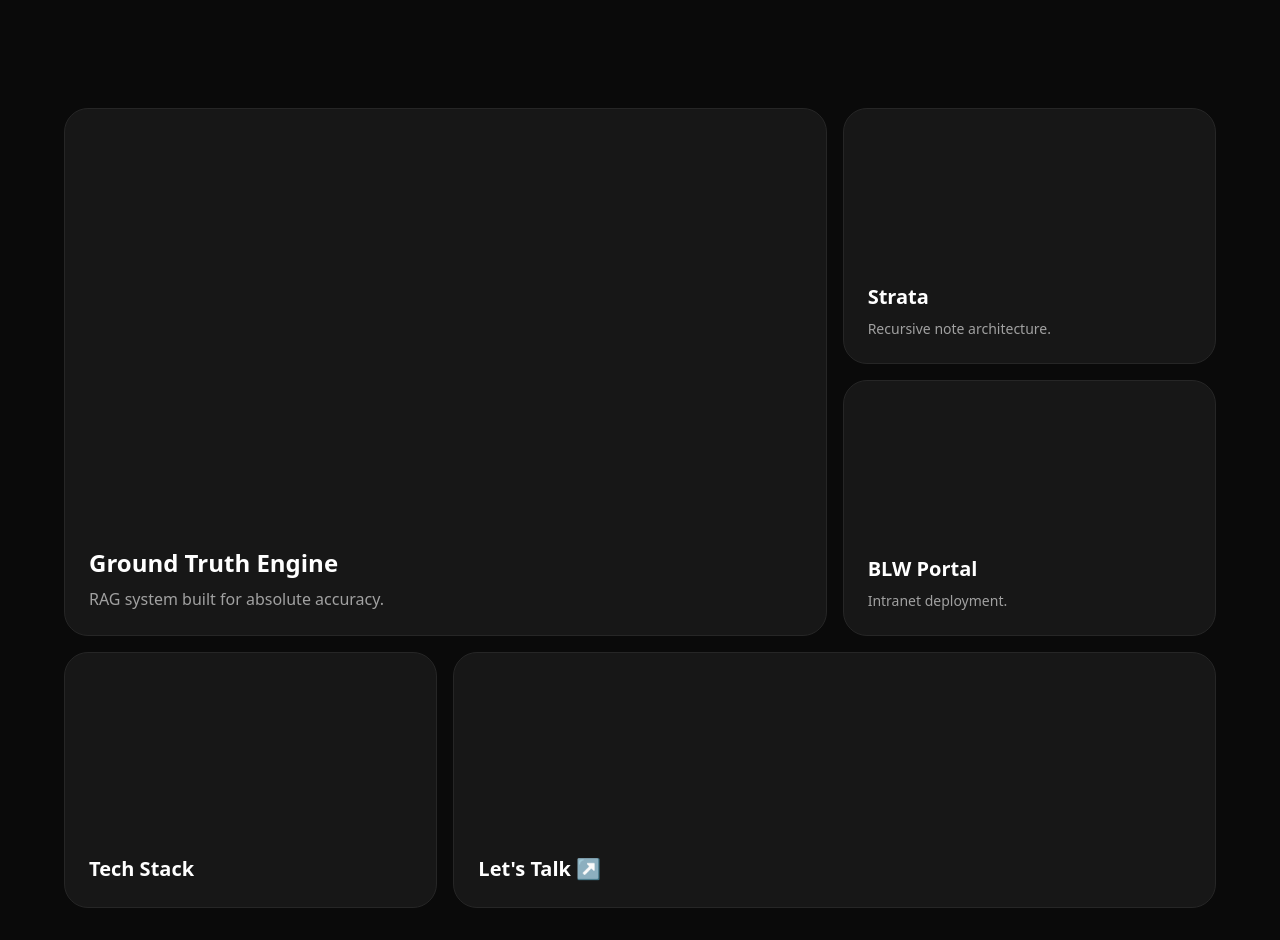
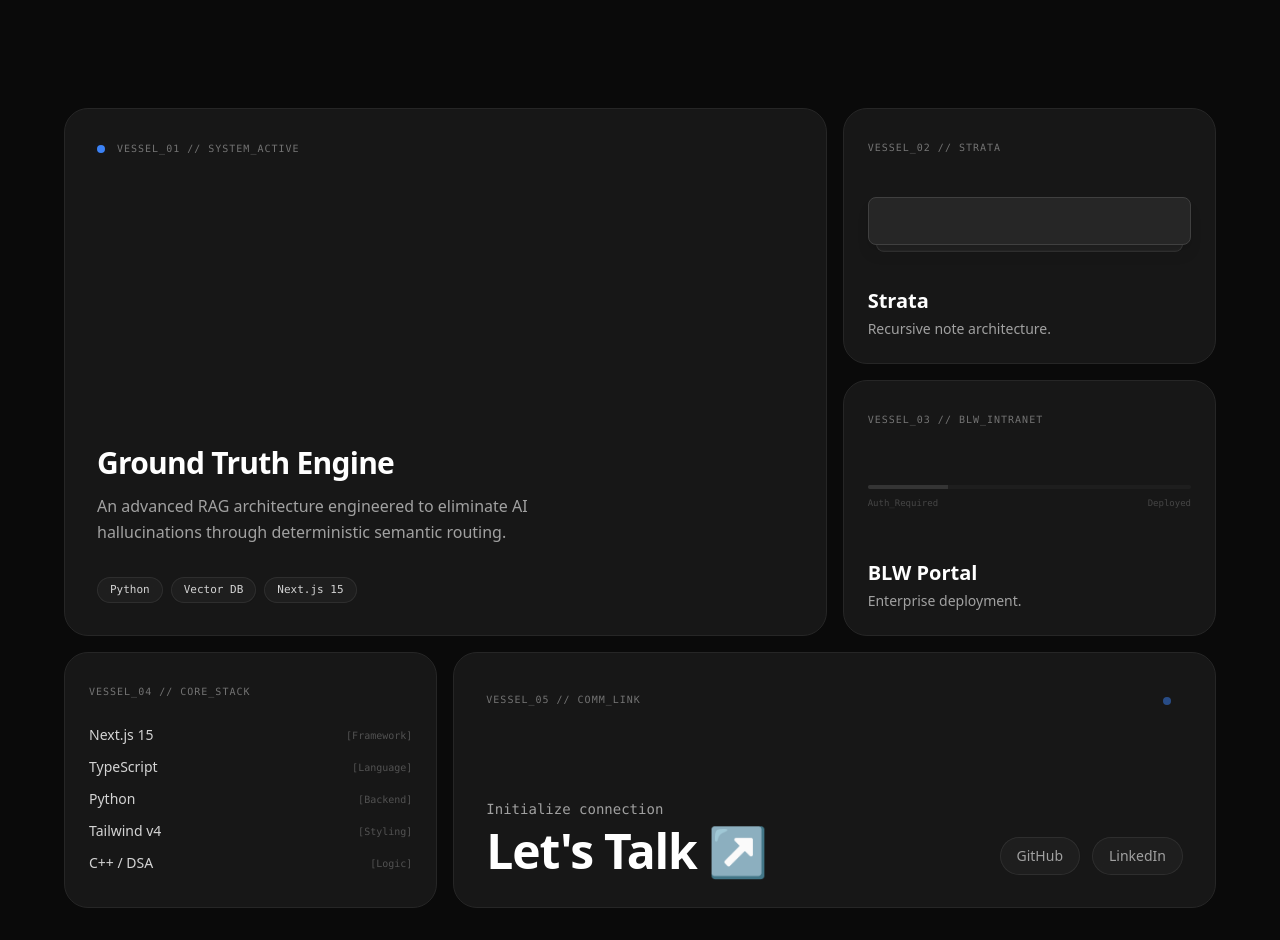
Before and after one commit to amaaxx/horcrux, a Next.js app in the folder frontend/: page / in a window 1280 px wide. Shown: the part 320-1260 px from the top of the page. Built offline with nearby package versions, Linux system fonts and the light colour scheme.

Commit message:
feat: finalize vessel architecture for bento-grid
Integrated interactive animations and logic for Vessels 01-05.

Added terminal-style tech readout and kinetic comm-link UI.

Refined layout metadata and optimized hydration for browser extensions.

```diff
--- a/frontend/app/layout.tsx
+++ b/frontend/app/layout.tsx
@@ -30,9 +30,12 @@ export default function RootLayout({ children,
       className={`${geistSans.variable} ${geistMono.variable} antialiased scroll-smooth`}
       suppressHydrationWarning
     >
-      <body className="bg-background text-white selection:bg-accent/30 selection:text-accent">
-        {children}
-      </body>
+      <body
+  className="bg-background text-white selection:bg-accent/30 selection:text-accent"
+  suppressHydrationWarning
+>
+  {children}
+</body>
     </html>
   );
 }
--- a/frontend/app/page.tsx
+++ b/frontend/app/page.tsx
@@ -51,47 +51,184 @@ export default function Home() {
           className="grid grid-cols-1 md:grid-cols-3 md:grid-rows-3 gap-4 h-auto md:h-[800px]"
         >
 
-          {/* Main Large Card (Spans 2 columns, 2 rows) */}
+          {/* ========================================== */}
+          {/* VESSEL 01: Ground Truth Engine (Main Card) */}
+          {/* ========================================== */}
           <motion.div
             variants={item}
-            className="bg-surface border border-border rounded-3xl p-6 md:col-span-2 md:row-span-2 flex flex-col justify-end transition-colors hover:border-neutral-700 cursor-pointer"
+            className="relative overflow-hidden bg-surface border border-border rounded-3xl p-8 md:col-span-2 md:row-span-2 flex flex-col justify-end transition-all hover:border-neutral-600 group cursor-pointer"
           >
-            <h2 className="text-2xl font-bold mb-2">Ground Truth Engine</h2>
-            <p className="text-neutral-400">RAG system built for absolute accuracy.</p>
+            {/* Hover Gradient Glow */}
+            <div className="absolute inset-0 bg-gradient-to-br from-accent/10 to-transparent opacity-0 group-hover:opacity-100 transition-opacity duration-700" />
+
+            {/* Top Status Indicator */}
+            <div className="absolute top-8 left-8 flex items-center gap-3">
+              <span className="relative flex h-2 w-2">
+                <span className="animate-ping absolute inline-flex h-full w-full rounded-full bg-accent opacity-75"></span>
+                <span className="relative inline-flex rounded-full h-2 w-2 bg-accent"></span>
+              </span>
+              <span className="font-mono text-[10px] text-neutral-500 tracking-widest uppercase">
+                Vessel_01 // System_Active
+              </span>
+            </div>
+
+            {/* Core Content */}
+            <div className="relative z-10">
+              <h2 className="text-3xl font-bold mb-3 tracking-tight group-hover:text-accent transition-colors duration-300">
+                Ground Truth Engine
+              </h2>
+              <p className="text-neutral-400 max-w-md mb-8 leading-relaxed">
+                An advanced RAG architecture engineered to eliminate AI hallucinations through deterministic semantic routing.
+              </p>
+
+              {/* Tech Stack Pills */}
+              <div className="flex flex-wrap gap-2">
+                {['Python', 'Vector DB', 'Next.js 15'].map((tech) => (
+                  <span
+                    key={tech}
+                    className="px-3 py-1 text-[11px] font-mono text-neutral-300 bg-neutral-800/50 rounded-full border border-neutral-700/50 backdrop-blur-sm"
+                  >
+                    {tech}
+                  </span>
+                ))}
+              </div>
+            </div>
           </motion.div>
 
-          {/* Top Right Card */}
+          {/* ========================================== */}
+          {/* VESSEL 02: Strata (Top Right)              */}
+          {/* ========================================== */}
           <motion.div
             variants={item}
-            className="bg-surface border border-border rounded-3xl p-6 flex flex-col justify-end transition-colors hover:border-neutral-700 cursor-pointer"
+            className="relative overflow-hidden bg-surface border border-border rounded-3xl p-6 flex flex-col justify-between transition-all hover:border-neutral-600 group cursor-pointer"
           >
-            <h2 className="text-xl font-bold mb-2">Strata</h2>
-            <p className="text-neutral-400 text-sm">Recursive note architecture.</p>
+            <div className="absolute top-6 left-6">
+              <span className="font-mono text-[10px] text-neutral-500 tracking-widest uppercase">
+                Vessel_02 // Strata
+              </span>
+            </div>
+
+            {/* Interactive "Recursive Layers" Visual */}
+            <div className="relative mt-12 h-20 w-full flex items-center justify-center">
+               <div className="absolute w-full h-12 bg-neutral-800 rounded-lg border border-neutral-700 transform transition-transform group-hover:-translate-y-3 group-hover:scale-[0.98] duration-500 z-10 shadow-lg" />
+               <div className="absolute w-full h-12 bg-neutral-800/80 rounded-lg border border-neutral-700/80 transform translate-y-2 scale-[0.95] transition-transform group-hover:-translate-y-0 group-hover:scale-[0.92] duration-500 z-0" />
+               <div className="absolute w-full h-12 bg-neutral-800/40 rounded-lg border border-neutral-700/50 transform translate-y-4 scale-[0.90] transition-transform group-hover:translate-y-3 group-hover:scale-[0.85] duration-500 -z-10" />
+            </div>
+
+            <div className="relative z-20 mt-4">
+              <h2 className="text-xl font-bold mb-1 group-hover:text-accent transition-colors duration-300">Strata</h2>
+              <p className="text-neutral-400 text-sm">Recursive note architecture.</p>
+            </div>
           </motion.div>
 
-          {/* Middle Right Card */}
+          {/* ========================================== */}
+          {/* VESSEL 03: BLW Portal (Middle Right)       */}
+          {/* ========================================== */}
           <motion.div
             variants={item}
-            className="bg-surface border border-border rounded-3xl p-6 flex flex-col justify-end transition-colors hover:border-neutral-700 cursor-pointer"
+            className="relative overflow-hidden bg-surface border border-border rounded-3xl p-6 flex flex-col justify-between transition-all hover:border-neutral-600 group cursor-pointer"
           >
-            <h2 className="text-xl font-bold mb-2">BLW Portal</h2>
-            <p className="text-neutral-400 text-sm">Intranet deployment.</p>
+            <div className="absolute top-6 left-6">
+              <span className="font-mono text-[10px] text-neutral-500 tracking-widest uppercase">
+                Vessel_03 // BLW_Intranet
+              </span>
+            </div>
+
+            {/* Enterprise Security Loading Bar Visual */}
+            <div className="relative mt-12 flex-grow flex items-center justify-start opacity-50 group-hover:opacity-100 transition-opacity duration-500">
+               <div className="flex flex-col gap-2 w-full">
+                 <div className="h-1 w-full bg-neutral-800 rounded-full overflow-hidden">
+                   <div className="h-full bg-neutral-600 w-1/4 group-hover:bg-accent group-hover:w-full transition-all duration-1000 ease-in-out"></div>
+                 </div>
+                 <div className="flex justify-between w-full text-[9px] font-mono text-neutral-500">
+                   <span>Auth_Required</span>
+                   <span className="group-hover:text-accent transition-colors">Deployed</span>
+                 </div>
+               </div>
+            </div>
+
+            <div className="relative z-20 mt-4">
+              <h2 className="text-xl font-bold mb-1 group-hover:text-accent transition-colors duration-300">BLW Portal</h2>
+              <p className="text-neutral-400 text-sm">Enterprise deployment.</p>
+            </div>
           </motion.div>
 
-          {/* Bottom Left Card (Stats/Tech Stack) */}
+          {/* ========================================== */}
+          {/* VESSEL 04: Core Stack (Bottom Left)        */}
+          {/* ========================================== */}
           <motion.div
             variants={item}
-            className="bg-surface border border-border rounded-3xl p-6 flex flex-col justify-end transition-colors hover:border-neutral-700"
+            className="relative overflow-hidden bg-surface border border-border rounded-3xl p-6 flex flex-col justify-between transition-all hover:border-neutral-600 group"
           >
-            <h2 className="text-xl font-bold">Tech Stack</h2>
+            <div className="absolute top-6 left-6">
+              <span className="font-mono text-[10px] text-neutral-500 tracking-widest uppercase">
+                Vessel_04 // Core_Stack
+              </span>
+            </div>
+
+            {/* Terminal-style Tech List */}
+            <div className="mt-12 z-20 w-full">
+              <div className="flex flex-col gap-3">
+                {[
+                  { name: "Next.js 15", category: "Framework" },
+                  { name: "TypeScript", category: "Language" },
+                  { name: "Python", category: "Backend" },
+                  { name: "Tailwind v4", category: "Styling" },
+                  { name: "C++ / DSA", category: "Logic" }
+                ].map((tech) => (
+                  <div key={tech.name} className="flex justify-between items-center group/tech cursor-crosshair">
+                    <span className="text-sm font-medium text-neutral-300 group-hover/tech:text-white transition-colors">
+                      {tech.name}
+                    </span>
+                    <span className="text-[10px] font-mono text-neutral-600 group-hover/tech:text-accent transition-colors">
+                      [{tech.category}]
+                    </span>
+                  </div>
+                ))}
+              </div>
+            </div>
           </motion.div>
 
-          {/* Bottom Middle Card (Contact/Links) */}
+          {/* ========================================== */}
+          {/* VESSEL 05: Comm Link (Bottom Middle/Right) */}
+          {/* ========================================== */}
           <motion.div
             variants={item}
-            className="bg-surface border border-border rounded-3xl p-6 md:col-span-2 flex flex-col justify-end transition-colors hover:border-neutral-700 group cursor-pointer"
+            className="relative overflow-hidden bg-surface border border-border rounded-3xl p-8 md:col-span-2 flex flex-col justify-end transition-all hover:border-neutral-600 group cursor-pointer"
           >
-            <h2 className="text-xl font-bold group-hover:text-accent transition-colors">Let's Talk ↗</h2>
+            {/* Radar / Signal Animation */}
+            <div className="absolute top-0 right-0 p-8 opacity-50 group-hover:opacity-100 transition-opacity duration-500">
+               <div className="relative flex h-8 w-8 items-center justify-center">
+                 <div className="animate-ping absolute inline-flex h-full w-full rounded-full border border-accent opacity-30"></div>
+                 <div className="relative inline-flex rounded-full h-2 w-2 bg-accent"></div>
+               </div>
+            </div>
+
+            <div className="absolute top-8 left-8">
+              <span className="font-mono text-[10px] text-neutral-500 tracking-widest uppercase">
+                Vessel_05 // Comm_Link
+              </span>
+            </div>
+
+            {/* Core Content */}
+            <div className="relative z-20 flex flex-col md:flex-row items-start md:items-end justify-between w-full gap-6">
+              <div>
+                <p className="text-neutral-400 mb-2 font-mono text-sm">Initialize connection</p>
+                <h2 className="text-4xl md:text-5xl font-bold tracking-tight group-hover:text-accent transition-colors duration-300">
+                  Let's Talk <span className="inline-block transform group-hover:translate-x-2 transition-transform duration-300">↗</span>
+                </h2>
+              </div>
+
+              {/* Social Pills */}
+              <div className="flex gap-3">
+                <a href="#" className="px-4 py-2 text-sm bg-neutral-800/50 rounded-full border border-neutral-700/50 text-neutral-400 hover:text-white hover:border-neutral-500 transition-all backdrop-blur-sm">
+                  GitHub
+                </a>
+                <a href="#" className="px-4 py-2 text-sm bg-neutral-800/50 rounded-full border border-neutral-700/50 text-neutral-400 hover:text-white hover:border-neutral-500 transition-all backdrop-blur-sm">
+                  LinkedIn
+                </a>
+              </div>
+            </div>
           </motion.div>
 
         </motion.section>
```
